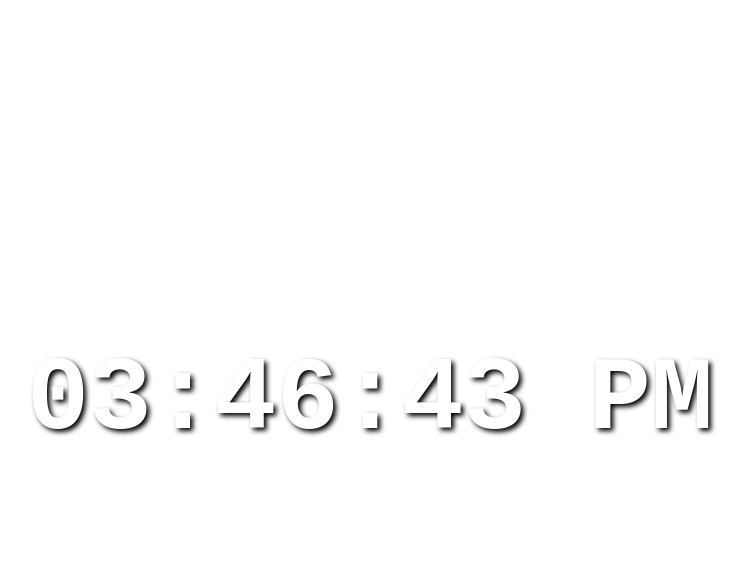
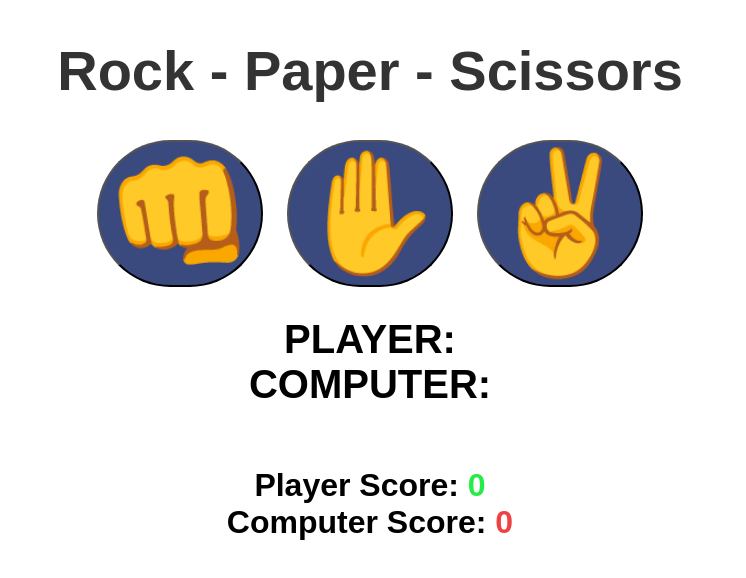
Before and after one commit to zulalozcelik/JS-Website, a plain HTML site: page index.html in a window 1280 px wide. Shown: the whole page, without its empty margins (270-1016 px from the left). Drawn offline with Linux system fonts and the light colour scheme.

Commit message:
.
18.03.2025

```diff
--- a/index.html
+++ b/index.html
@@ -82,13 +82,33 @@
 
 
 
-    **************************clock***************************************-->
+    **************************clock***************************************
 
 
     <div id="clock-container">
         <div id="clock">00:00:00</div>
     </div>
+-->
 
+<h1>Rock - Paper - Scissors</h1>
+
+<div class="choices">
+    <button onclick="playGame('rock')">👊</button>
+    <button onclick="playGame('paper')">✋</button>
+    <button onclick="playGame('scissors')">✌</button>
+</div>
+
+<div id="playerDisplay">PLAYER: </div>
+<div id="computerDisplay">COMPUTER: </div>
+<div id="resultDisplay"></div>
+
+<div class="scoreDisplay">Player Score:
+    <span id="playerScoreDisplay">0</span>
+</div>
+
+<div class="scoreDisplay">Computer Score:
+    <span id="computerScoreDisplay">0</span>
+</div>
 
     <script src="index.js"></script>
 </body>
--- a/index.js
+++ b/index.js
@@ -99,30 +99,31 @@
 //}
 //********************************************************** */
 
-//***************** */ TEMPERATURE CONVERSION PROGRAM*********************
+/*//*****************  TEMPERATURE CONVERSION PROGRAM*********************
 
-//const textBox = document.getElementById("textBox");
-//const toFahrenheit = document.getElementById("toFahrenheit");
-//const toCelsius = document.getElementById("toCelsius");
-//const result = document.getElementById("result");
-//let temp;
+const textBox = document.getElementById("textBox");
+const toFahrenheit = document.getElementById("toFahrenheit");
+const toCelsius = document.getElementById("toCelsius");
+const result = document.getElementById("result");
+let temp;
 
-//function convert(){
+function convert(){
 
-////if(toFahrenheit.checked){
-//////temp = Number(textBox.value);
-//////temp = temp * 9 / 5 + 32;
-//////result.textContent = temp.toFixed(1) + "°F";
-////}
-////else if(toCelsius.checked){
-//////temp = Number(textBox.value);
-//////temp = (temp - 32) * (5/9);
-//////result.textContent = temp.toFixed(1) + "°C";
-////}
-////else{
-//////result.textContent = "Select a unit";
-////}
-//}
+if(toFahrenheit.checked){
+temp = Number(textBox.value);
+temp = temp * 9 / 5 + 32;
+result.textContent = temp.toFixed(1) + "°F";
+}
+else if(toCelsius.checked){
+temp = Number(textBox.value);
+temp = (temp - 32) * (5/9);
+result.textContent = temp.toFixed(1) + "°C";
+}
+else{
+result.textContent = "Select a unit";
+}
+}
+*/
 
 
 //***********************GET and SET*****************************
@@ -230,7 +231,7 @@
 //                                                    {style:"currency",
 //                                                    currency: "USD"});
 //}
-
+/*
 //*******************CLOCK********************
 function updateClock() {
 
@@ -247,3 +248,58 @@ function updateClock() {
 
 updateClock();
 setInterval(updateClock, 1000);
+
+*/
+
+// ROCK PAPER SCISSORS
+
+const choices = ["rock", "paper", "scissors"];
+const playerDisplay = document.getElementById("playerDisplay");
+const computerDisplay = document.getElementById("computerDisplay");
+const resultDisplay = document.getElementById("resultDisplay");
+const playerScoreDisplay = document.getElementById("playerScoreDisplay");
+const computerScoreDisplay = document.getElementById("computerScoreDisplay");
+let playerScore = 0;
+let computerScore = 0;
+
+function playGame(playerChoice){
+
+    const computerChoice = choices[Math.floor(Math.random() * 3)];
+    let result = "";
+
+    if(playerChoice === computerChoice){
+        result = "IT'S A TIE!";
+    }
+    else{
+        switch(playerChoice){
+            case "rock":
+                result = (computerChoice === "scissors") ? "YOU WIN!" : "YOU LOSE!";
+                break;
+            case "paper":
+                result = (computerChoice === "rock") ? "YOU WIN!" : "YOU LOSE!";
+                break;
+            case "scissors":
+                result = (computerChoice === "paper") ? "YOU WIN!" : "YOU LOSE!";
+                break;
+        }
+    }
+
+    playerDisplay.textContent = `PLAYER: ${playerChoice}`;
+    computerDisplay.textContent = `Computer: ${computerChoice}`;
+    resultDisplay.textContent = result;
+
+    resultDisplay.classList.remove("greenText", "redText");
+
+    switch(result){
+        case "YOU WIN!":
+            resultDisplay.classList.add("greenText");
+            playerScore++;
+            playerScoreDisplay.textContent = playerScore;
+            break;
+        case "YOU LOSE!":
+            resultDisplay.classList.add("redText");
+            computerScore++;
+            computerScoreDisplay.textContent = computerScore;
+            break;
+    }
+}
--- a/style.css
+++ b/style.css
@@ -163,10 +163,12 @@
         #total-amount{
             color: hsl(137, 92%, 14%);
             font-weight: bold;
-        }*/
 
+
+
+***********************clock****************************
 body {
-    background-image: url(background.jpg);
+    background-image: url(background.jpeg);
     background-position: center;
     background-repeat: no-repeat;
     background-size: cover;
@@ -192,3 +194,48 @@ body {
     width: 100%;
     text-shadow: 3px 3px 5px hsl(0, 0%, 0%);
 }
+     }*/
+
+     body{
+        font-family: Arial, sans-serif;
+        font-weight: bold;
+        margin: 0;
+        display: flex;
+        flex-direction: column;
+        align-items: center;
+    }
+    h1{
+        font-size: 3.5rem;
+        color: hsl(0, 0%, 20%);
+    }
+    .choices{
+        margin-bottom: 30px;
+    }
+    .choices button{
+        font-size: 7.5rem;
+        min-width: 160px;
+        margin: 0 10px;
+        border-radius: 250px;
+        background-color: hsl(227, 37%, 36%);
+        cursor: pointer;
+        transition: background-color 0.5s ease;
+    }
+    .choices button:hover{
+        background-color: hsl(255, 42%, 42%);
+    }
+    #playerDisplay, #computerDisplay{
+        font-size: 2.5rem;
+    }
+    #resultDisplay{
+        font-size: 5rem;
+        margin: 30px 0;
+    }
+    .scoreDisplay{
+        font-size: 2rem;
+    }
+    .greenText, #playerScoreDisplay{
+        color: hsl(130, 84%, 54%);
+    }
+    .redText, #computerScoreDisplay{
+        color: hsl(0, 84%, 60%);
+    }
```
Also changed, not shown: background.jpeg (added).
